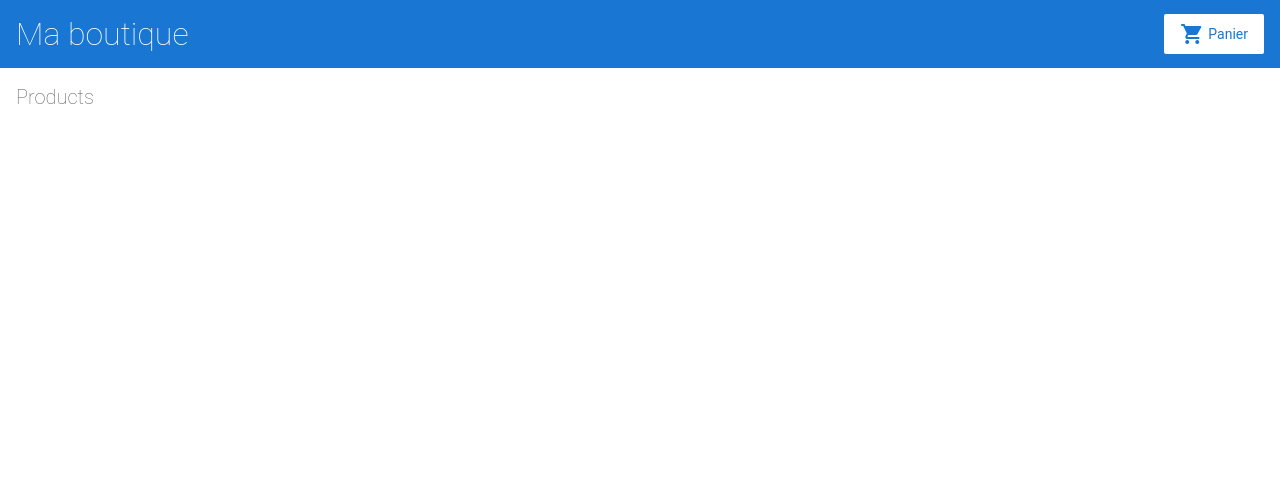
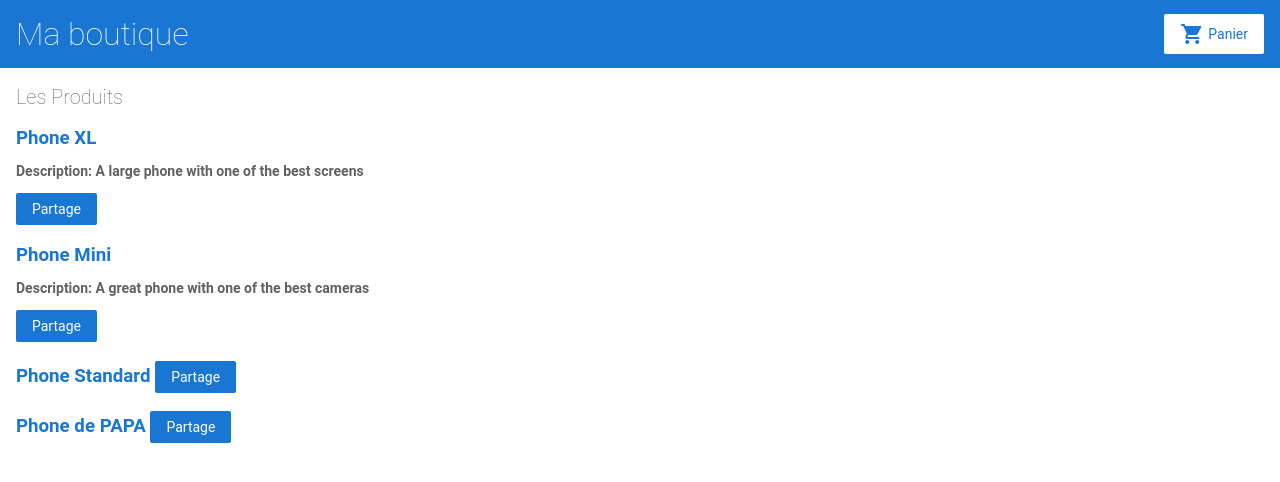
Before and after one commit to MonUserGit/ma-boutique, an Angular app: page / in a window 1280 px wide. Shown: the top 482 px of the page. Built offline with nearby package versions, Linux system fonts and the light colour scheme.

Commit message:
Liste de produit avec description conditionnée et bouton de partage

```diff
--- a/src/app/products.ts
+++ b/src/app/mesProduits.ts
@@ -1,4 +1,4 @@
-export const products = [
+export const mesProduits = [
   {
     name: 'Phone XL',
     price: 799,
--- a/src/app/product-list/product-list.component.html
+++ b/src/app/product-list/product-list.component.html
@@ -1,8 +1,20 @@
-<h2>Products</h2>
+<h2>Les Produits </h2>
 
+<div *ngFor="let product of products">
 
-<!--
-Copyright Google LLC. All Rights Reserved.
-Use of this source code is governed by an MIT-style license that
-can be found in the LICENSE file at http://angular.io/license
--->
+  <h3>
+    <a [title]="product.name + ' details'">
+      {{ product.name }}
+    </a>
+
+    <p *ngIf="product.description">
+      Description: {{ product.description }}
+    </p>
+
+    <button (click)="share()">
+      Partage
+    </button>
+
+  </h3>
+
+</div>
--- a/src/app/product-list/product-list.component.ts
+++ b/src/app/product-list/product-list.component.ts
@@ -1,6 +1,8 @@
+
+
 import { Component } from '@angular/core';
 
-import { products } from '../products';
+import { mesProduits } from '../mesProduits';
 
 @Component({
   selector: 'app-product-list',
@@ -8,16 +10,9 @@
   styleUrls: ['./product-list.component.css']
 })
 export class ProductListComponent {
-  products = products;
+  products = mesProduits;
 
   share() {
-    window.alert('The product has been shared!');
+    window.alert('Le produit a été partagé!');
   }
 }
-
-
-/*
-Copyright Google LLC. All Rights Reserved.
-Use of this source code is governed by an MIT-style license that
-can be found in the LICENSE file at http://angular.io/license
-*/
```
